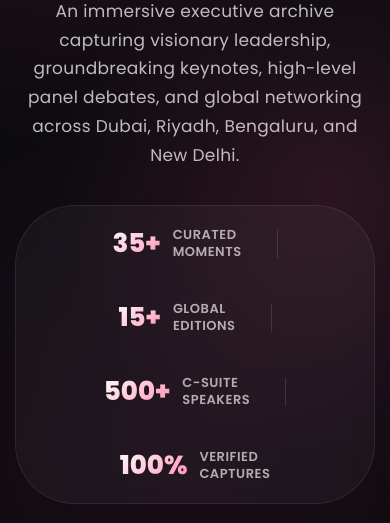
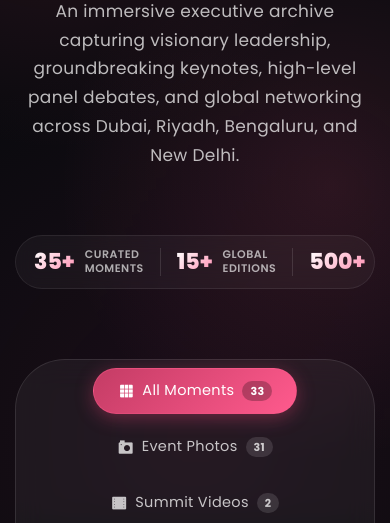
Before and after one commit to Rahul-Git7738/IXG-MAIN-WEBSITE, a plain HTML site: page wall-of-fame.html in a window 390 px wide. Shown: the part 321-844 px from the top of the page. Drawn offline with nearby package versions, Linux system fonts and the light colour scheme.

Commit message:
style: ensure stats bar displays in one single line on wall-of-fame and all subpages

```diff
--- a/assets/css/wall-of-fame.css
+++ b/assets/css/wall-of-fame.css
@@ -90,18 +90,20 @@ body.wall-of-fame-page::before {
 
 /* Stats Counter Row */
 .fame-stats-row {
-  display: flex;
+  display: inline-flex;
   justify-content: center;
   align-items: center;
-  gap: 35px;
-  flex-wrap: wrap;
+  gap: 24px;
+  flex-wrap: nowrap;
   margin-top: 30px;
-  padding: 18px 30px;
+  padding: 14px 34px;
   background: rgba(255, 255, 255, 0.04);
   border: 1px solid rgba(255, 255, 255, 0.08);
   border-radius: 60px;
   backdrop-filter: blur(10px);
-  max-width: 780px;
+  -webkit-backdrop-filter: blur(10px);
+  max-width: 100%;
+  width: auto;
   margin-left: auto;
   margin-right: auto;
 }
@@ -109,7 +111,9 @@ body.wall-of-fame-page::before {
 .fame-stat-item {
   display: flex;
   align-items: center;
-  gap: 12px;
+  gap: 10px;
+  white-space: nowrap;
+  flex-shrink: 0;
 }
 
 .fame-stat-num {
@@ -119,10 +123,11 @@ body.wall-of-fame-page::before {
   background: linear-gradient(135deg, #ffffff, #ff8eb1);
   -webkit-background-clip: text;
   -webkit-text-fill-color: transparent;
+  line-height: 1;
 }
 
 .fame-stat-label {
-  font-size: 13px;
+  font-size: 12.5px;
   color: rgba(255, 255, 255, 0.65);
   text-transform: uppercase;
   letter-spacing: 0.5px;
@@ -135,6 +140,35 @@ body.wall-of-fame-page::before {
   width: 1px;
   height: 28px;
   background: rgba(255, 255, 255, 0.12);
+  flex-shrink: 0;
+}
+
+@media (max-width: 991px) {
+  .fame-stats-row {
+    gap: 16px;
+    padding: 12px 20px;
+  }
+  .fame-stat-num {
+    font-size: 22px;
+  }
+  .fame-stat-label {
+    font-size: 11px;
+  }
+}
+
+@media (max-width: 767px) {
+  .fame-stats-row {
+    overflow-x: auto;
+    -webkit-overflow-scrolling: touch;
+    scrollbar-width: none;
+    max-width: 100%;
+    justify-content: flex-start;
+    border-radius: 50px;
+    padding: 12px 18px;
+  }
+  .fame-stats-row::-webkit-scrollbar {
+    display: none;
+  }
 }
 
 /* ==========================================================================
```
Also changed, not shown: assets/css/subpages.css (+37 -4 lines).
